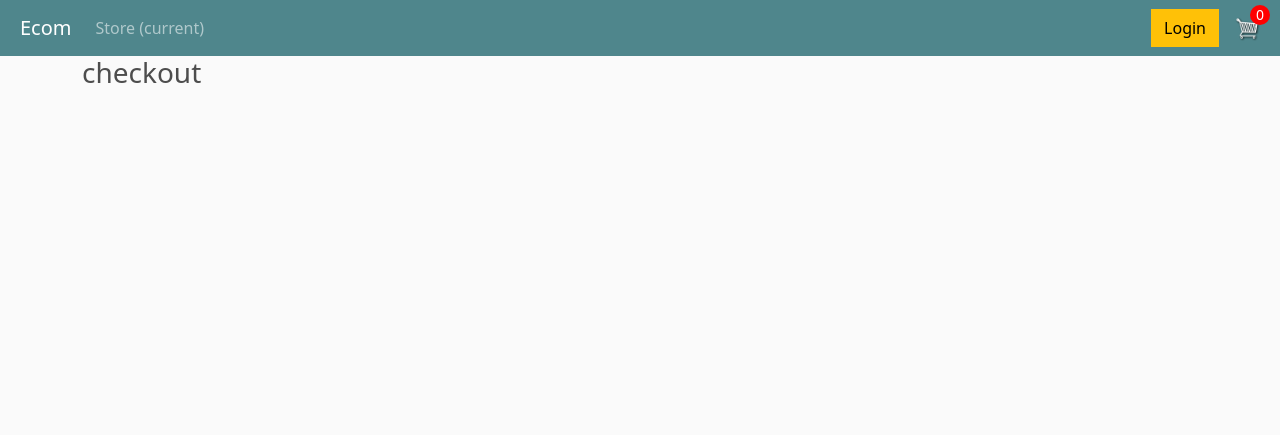
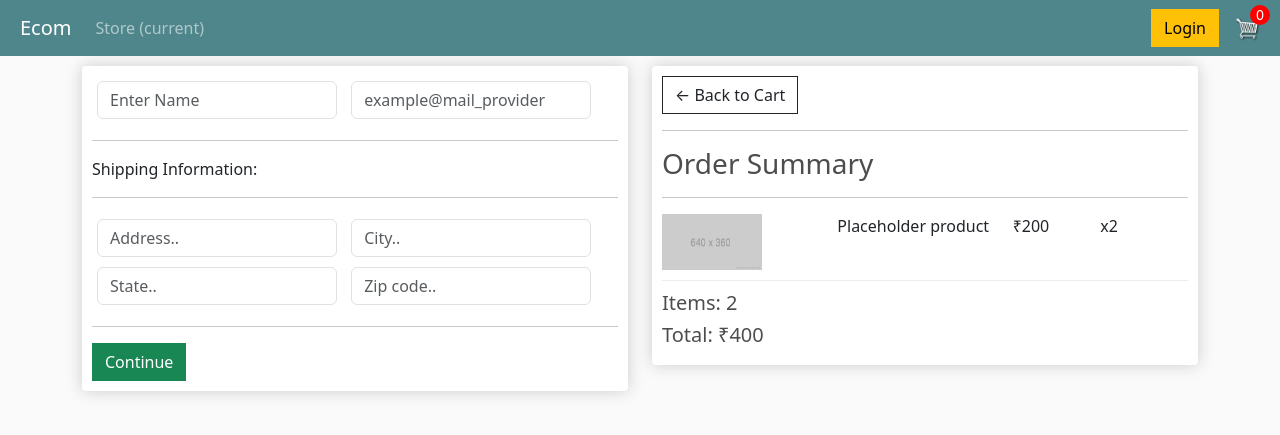
Before and after one commit to Cicada1107/ecommerce_website, a Django app: template store/templates/store/checkout.html in a window 1280 px wide. Shown: the top 435 px of the page. Run offline with Django 5.2, Linux system fonts and the light colour scheme; the template is opened without the code that fills it, so the values that code supplies are empty.

Commit message:
Completed the placeholder design styling & structure

```diff
--- a/store/templates/store/checkout.html
+++ b/store/templates/store/checkout.html
@@ -1,5 +1,61 @@
 {% extends 'store/main.html' %}
 {% load static %}
 {% block content %}
-     <h3>checkout</h3>
+     <div class="row">
+          <div class="col-lg-6">
+               <div class="box-element" id="form-wrapper">
+                    <form id="form">
+                         <div id="user-info">
+                              <div class="form-field">
+                                   <input required class="form-control" type="text" name="name" placeholder="Enter Name">
+                              </div>
+                              <div class="form-field">
+                                   <input required class="form-control" type="text" name="email" placeholder="example@mail_provider">
+                              </div>
+                         </div>
+                         <div id="shipping-info">
+                              <hr>
+                              <p>Shipping Information:</p>
+                              <hr>
+                              <div class="form-field">
+                                   <input class="form-control" type="text" name="address" placeholder="Address..">
+                              </div>
+                              <div class="form-field">
+                                   <input class="form-control" type="text" name="city" placeholder="City..">
+                              </div>
+                              <div class="form-field">
+                                   <input class="form-control" type="text" name="state" placeholder="State..">
+                              </div>
+                              <div class="form-field">
+                                   <input class="form-control" type="text" name="zipcode" placeholder="Zip code..">
+                              </div>
+                         </div>
+                         <hr>
+                         <input id="form-button" class="btn btn-success btn-block" type="submit" value="Continue">
+
+                    </form>
+               </div>
+
+               <br>
+               <div class="box-element hidden" id="payment-info">
+                    <small>Paypal Options</small>
+               </div>
+          </div>
+          <div class="col-lg-6">
+               <div class="box-element" id="form-wrapper">
+                    <a class="btn btn-outline-dark" href="{% url 'cart' %}">&#x2190; Back to Cart</a>
+                    <hr>
+                    <h3>Order Summary</h3>
+                    <hr>
+                    <div class="cart-row">
+                         <div style="flex:2"><img class="row-image" src="{% static 'images/placeholder.png' %}"></div>
+                         <div style="flex:2"><p>Placeholder product</p></div>
+                         <div style="flex:1"><p>₹200</p></div>
+                         <div style="flex:1"><p>x2</p></div>
+                    </div>
+                    <h5>Items:  2</h5>
+                    <h5>Total:  ₹400</h5>
+               </div>
+          </div>
+     </div>
 {% endblock content %}
```
